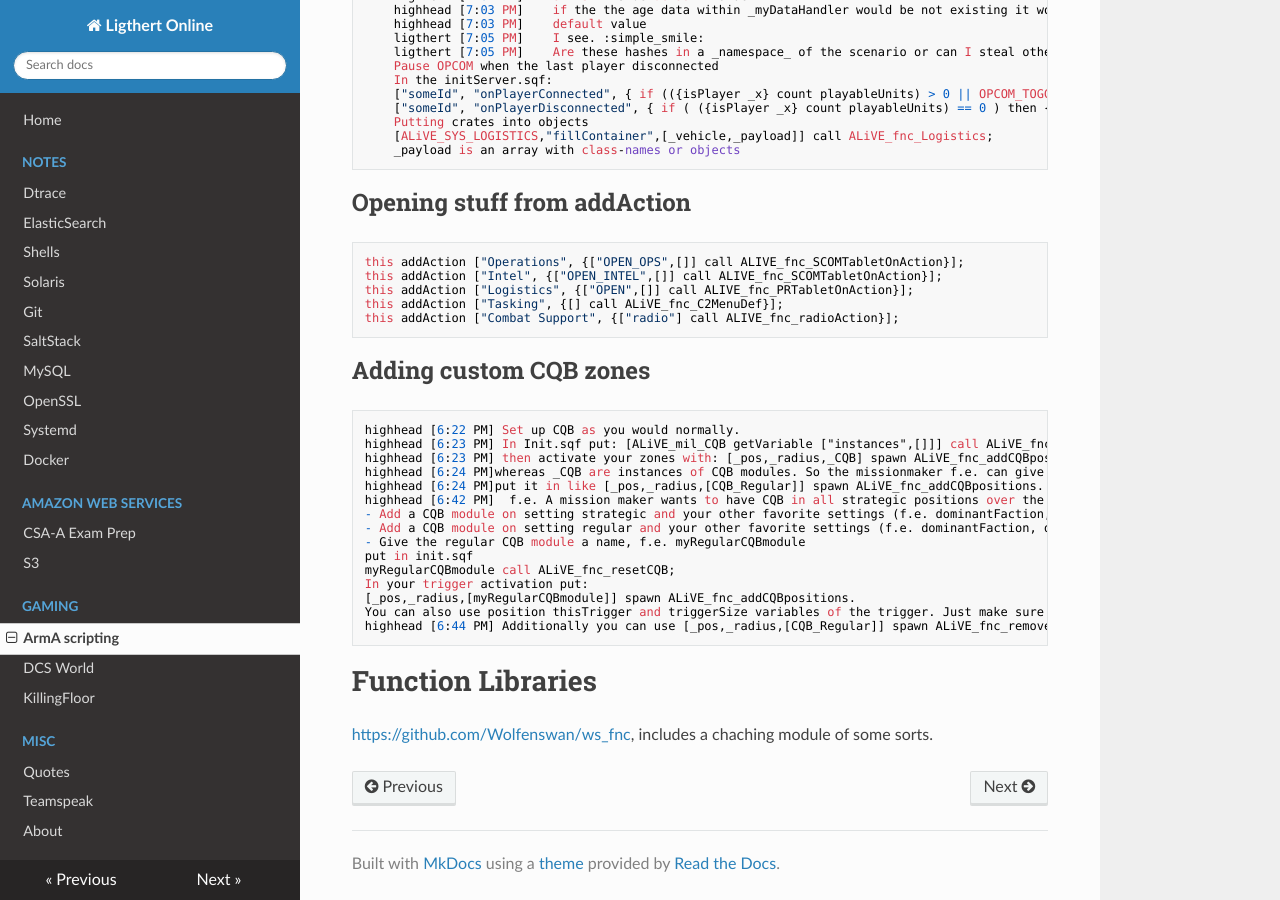
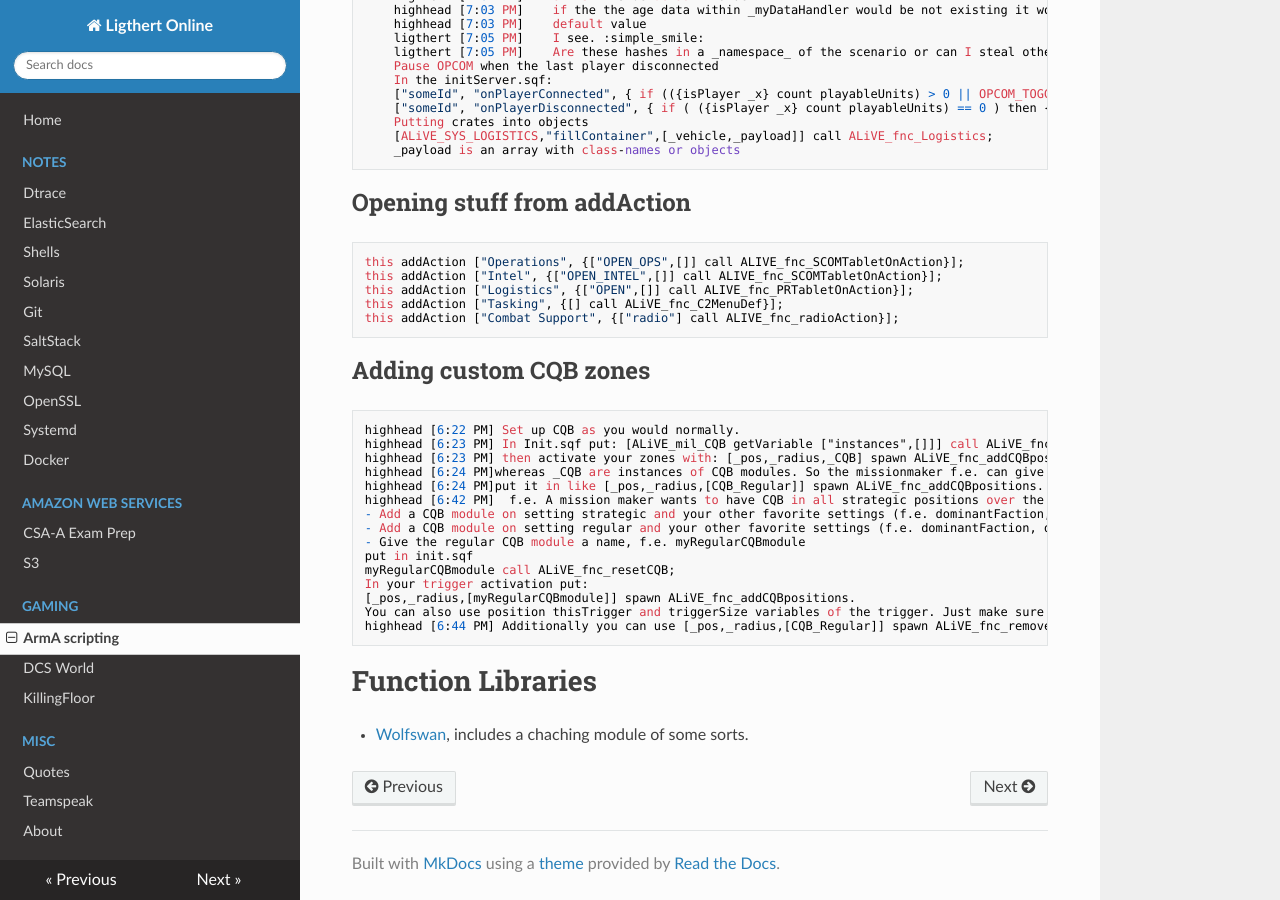
Before and after one commit to Ligthert/static-website, an MkDocs documentation site: the page built from docs/gaming/arma.md, in a window 1280 px wide and 900 px high, scrolled down 8422 px. Built offline with MkDocs 1.6.1, drawn with Linux system fonts in a browser that asks for light colours; nearby versions of some CDN libraries; old or Windows-style settings are respelled for this version of MkDocs.

Commit message:
Links ar hard

```diff
--- a/docs/gaming/arma.md
+++ b/docs/gaming/arma.md
@@ -368,4 +368,4 @@ Enabling profile debug
     highhead [6:44 PM] Additionally you can use [_pos,_radius,[CQB_Regular]] spawn ALiVE_fnc_removeCQBpositions to remove active CQB areas.
 
 # Function Libraries
-[https://github.com/Wolfenswan/ws_fnc](Wolfswan), includes a chaching module of some sorts.
+* [Wolfswan](https://github.com/Wolfenswan/ws_fnc), includes a chaching module of some sorts.
```
